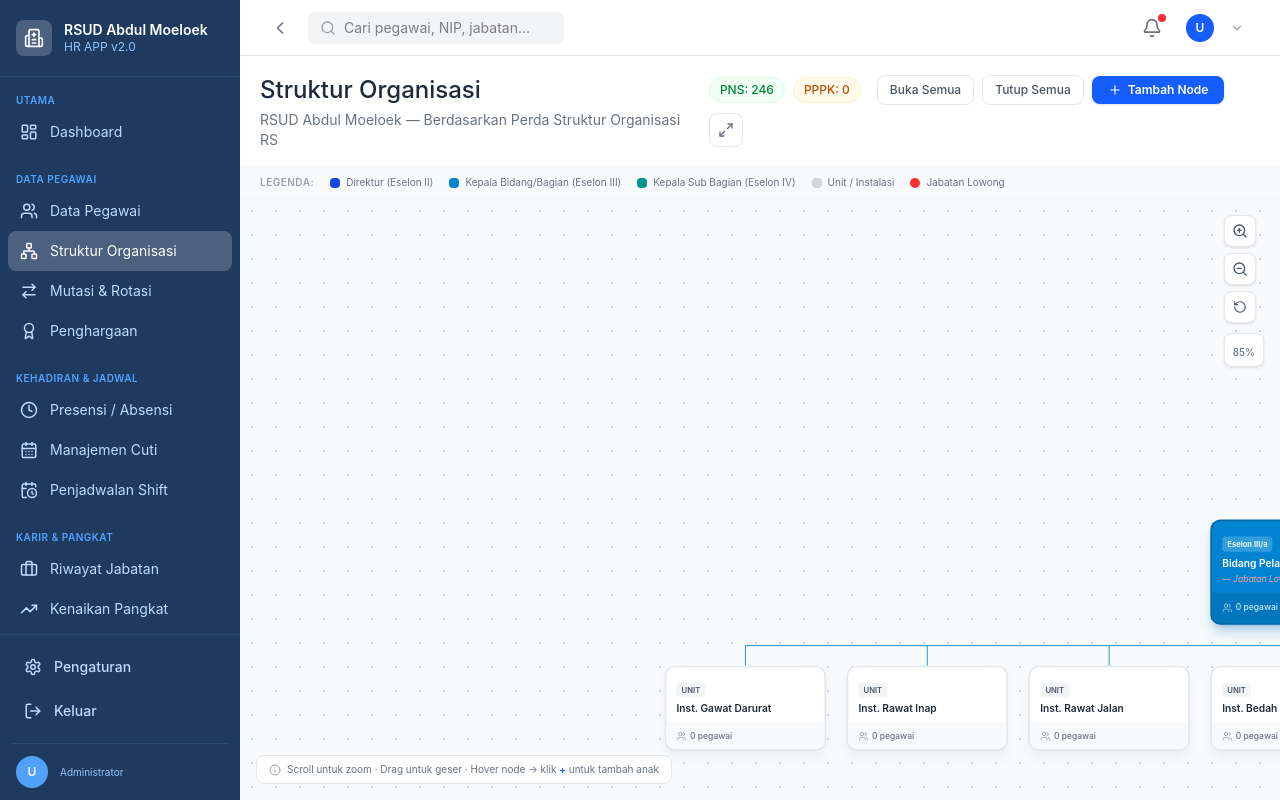
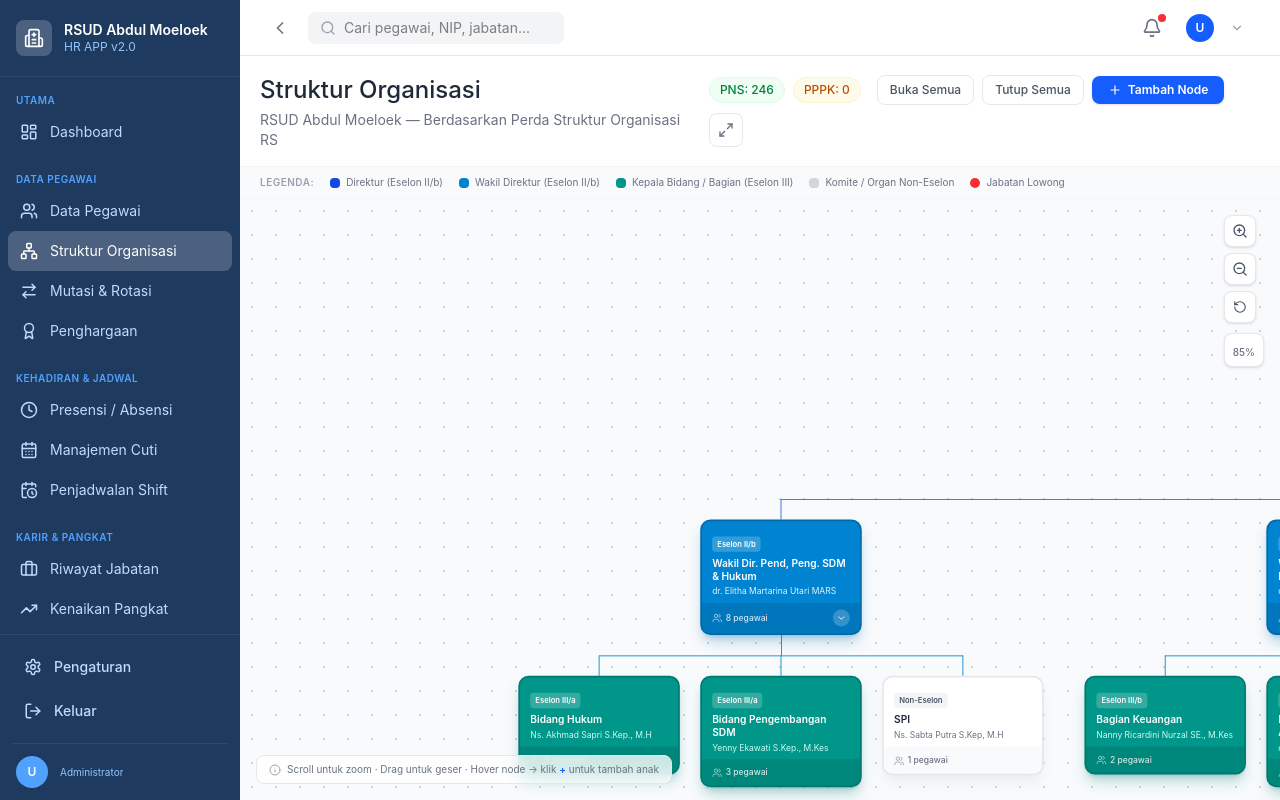
Before and after one commit to pipi2303/Kepegawaian, a React (Vite) app: page /organisasi in a window 1280 px wide. Built offline with nearby package versions, Linux system fonts and the light colour scheme; sample sign-in values are in the browser's storage.

Commit message:
Update files from Figma Make

```diff
--- a/src/app/pages/Laporan.tsx
+++ b/src/app/pages/Laporan.tsx
@@ -2,7 +2,7 @@ import React, { useState } from 'react';
 import { FileBarChart2, Download, Printer, Calendar, Users, TrendingUp, Target, Clock, Award } from 'lucide-react';
 import {
   BarChart, Bar, XAxis, YAxis, CartesianGrid, Tooltip, Legend, ResponsiveContainer,
-  PieChart, Pie, LineChart, Line,
+  PieChart, Pie, LineChart, Line, Cell,
 } from 'recharts';
 import { dataPegawai, chartKehadiran, chartGolongan, chartUnitKerja, dataSKP, dataKenaikanPangkat } from '../data/mockData';
 
@@ -53,9 +53,11 @@ const usiaData = [
 
 // Golongan with `fill` per bar – used by ColoredBar shape
 const GOLONGAN_COLORS = ['#93c5fd', '#3b82f6', '#1d4ed8', '#1e3a5f'];
-const chartGolonganColored = chartGolongan.map((entry: any, i: number) => ({
-  ...entry,
-  fill: GOLONGAN_COLORS[i % GOLONGAN_COLORS.length],
+// Strip `fill` from chart data to avoid recharts auto-generating null-keyed Cell nodes;
+// colours are applied via explicit <Cell> children instead.
+const chartGolonganColored = chartGolongan.map((entry: any) => ({
+  golongan: entry.golongan,
+  jumlah: entry.jumlah,
 }));
 
 const reportTypes = [
@@ -139,7 +141,7 @@ export default function Laporan() {
           </div>
 
           <div className="grid grid-cols-1 lg:grid-cols-2 gap-5">
-            {/* Distribusi Golongan – ColoredBar, no Cell */}
+            {/* Distribusi Golongan – explicit Cell children with unique keys */}
             <div className="bg-white rounded-xl border border-gray-100 shadow-sm p-5">
               <h3 className="text-gray-800 mb-4">Distribusi Golongan</h3>
               <ResponsiveContainer width="100%" height={220}>
@@ -148,7 +150,11 @@ export default function Laporan() {
                   <XAxis dataKey="golongan" tick={{ fontSize: 12 }} tickFormatter={v => `Gol. ${v}`} />
                   <YAxis tick={{ fontSize: 11 }} />
                   <Tooltip formatter={(val: any) => [`${val} pegawai`]} />
-                  <Bar dataKey="jumlah" radius={[4, 4, 0, 0]} isAnimationActive={false} />
+                  <Bar dataKey="jumlah" radius={[4, 4, 0, 0]} isAnimationActive={false}>
+                    {chartGolonganColored.map((_entry, index) => (
+                      <Cell key={`gol-cell-${index}`} fill={GOLONGAN_COLORS[index % GOLONGAN_COLORS.length]} />
+                    ))}
+                  </Bar>
                 </BarChart>
               </ResponsiveContainer>
             </div>
@@ -167,7 +173,7 @@ export default function Laporan() {
               </ResponsiveContainer>
             </div>
 
-            {/* Gender – fill in data, no Cell */}
+            {/* Gender – explicit Cell children with unique keys */}
             <div className="bg-white rounded-xl border border-gray-100 shadow-sm p-5">
               <h3 className="text-gray-800 mb-4">Komposisi Jenis Kelamin</h3>
               <div className="flex items-center">
@@ -182,7 +188,11 @@ export default function Laporan() {
                       paddingAngle={4}
                       dataKey="value"
                       isAnimationActive={false}
-                    />
+                    >
+                      {jenisKelaminData.map((entry, index) => (
+                        <Cell key={`pie-cell-${index}`} fill={entry.fill} />
+                      ))}
+                    </Pie>
                     <Tooltip formatter={(val: any) => [`${val} orang`]} />
                   </PieChart>
                 </ResponsiveContainer>
@@ -339,7 +349,11 @@ export default function Laporan() {
                 <XAxis dataKey="predikat" tick={{ fontSize: 11 }} />
                 <YAxis tick={{ fontSize: 11 }} />
                 <Tooltip formatter={(val: any) => [`${val} pegawai`]} />
-                <Bar dataKey="jumlah" radius={[4, 4, 0, 0]} isAnimationActive={false} />
+                <Bar dataKey="jumlah" radius={[4, 4, 0, 0]} isAnimationActive={false}>
+                  {skpDistribusi.map((_entry, index) => (
+                    <Cell key={`skp-cell-${index}`} fill={skpDistribusi[index].fill} />
+                  ))}
+                </Bar>
               </BarChart>
             </ResponsiveContainer>
           </div>
--- a/src/app/pages/OrganisasiTree.tsx
+++ b/src/app/pages/OrganisasiTree.tsx
@@ -35,7 +35,7 @@ function getAllNodes(tree: OrgNode): OrgNode[] {
   return [tree, ...(tree.children || []).flatMap(c => getAllNodes(c))];
 }
 
-// ─── Org Structure ──────────────────────────────────────────────────────────
+// ─── Org Structure (4 Level: RSUD → Direktur → Wakil Direktur → Kepala Bidang/Bagian)
 const ORG_DATA: OrgNode = {
   id: 'rsud',
   title: 'RSUD Abdul Moeloek',
@@ -47,86 +47,141 @@ const ORG_DATA: OrgNode = {
       title: 'Direktur',
       subtitle: 'Eselon II/b',
       type: 'eselon2',
-      pegawaiId: 'P016',
+      pegawaiId: 'P001',
       eselon: 'Eselon II/b',
+      unitKerja: 'Direktur',
       children: [
+        // ── Wakil Dir. Pendidikan, Pengembangan SDM dan Hukum ────────────
         {
-          id: 'bid-pelmed',
-          title: 'Bidang Pelayanan Medis',
-          subtitle: 'Eselon III/a',
+          id: 'wadir-pend',
+          title: 'Wakil Dir. Pend, Peng. SDM & Hukum',
+          subtitle: 'Eselon II/b',
           type: 'eselon3',
-          eselon: 'Eselon III/a',
-          isVacant: true,
-          unitKerja: 'Bidang Pelayanan Medis',
+          pegawaiId: 'P002',
+          eselon: 'Eselon II/b',
+          unitKerja: 'Wakil Direktur Pend, Peng. SDM dan Hukum',
           children: [
-            { id: 'igd', title: 'Inst. Gawat Darurat', type: 'unit', unitKerja: 'Instalasi Gawat Darurat (IGD)' },
-            { id: 'rawat-inap', title: 'Inst. Rawat Inap', type: 'unit', unitKerja: 'Instalasi Rawat Inap' },
-            { id: 'rawat-jalan', title: 'Inst. Rawat Jalan', type: 'unit', unitKerja: 'Instalasi Rawat Jalan' },
-            { id: 'ibs', title: 'Inst. Bedah Sentral', type: 'unit', unitKerja: 'Instalasi Bedah Sentral (IBS)' },
-            { id: 'icu', title: 'Inst. ICU / ICCU', type: 'unit', unitKerja: 'Instalasi ICU/ICCU' },
-            { id: 'kebidanan', title: 'Inst. Kebidanan & Kand.', type: 'unit', unitKerja: 'Instalasi Kebidanan & Kandungan' },
-            { id: 'rehab', title: 'Inst. Rehabilitasi Medis', type: 'unit', unitKerja: 'Instalasi Rehabilitasi Medis' },
+            {
+              id: 'bid-hukum',
+              title: 'Bidang Hukum',
+              subtitle: 'Eselon III/a',
+              type: 'eselon4',
+              pegawaiId: 'P008',
+              eselon: 'Eselon III/a',
+              unitKerja: 'Bidang Hukum',
+            },
+            {
+              id: 'bid-sdm',
+              title: 'Bidang Pengembangan SDM',
+              subtitle: 'Eselon III/a',
+              type: 'eselon4',
+              pegawaiId: 'P009',
+              eselon: 'Eselon III/a',
+              unitKerja: 'Bidang Pengembangan SDM',
+            },
+            {
+              id: 'spi',
+              title: 'SPI',
+              subtitle: 'Non-Eselon',
+              type: 'unit',
+              pegawaiId: 'P029',
+              unitKerja: 'SPI',
+            },
           ],
         },
+
+        // ── Wakil Dir. Umum dan Keuangan ─────────────────────────────────
         {
-          id: 'bid-kep',
-          title: 'Bidang Keperawatan',
-          subtitle: 'Eselon III/a',
+          id: 'wadir-umum',
+          title: 'Wakil Dir. Umum dan Keuangan',
+          subtitle: 'Eselon II/b',
           type: 'eselon3',
-          pegawaiId: 'P017',
-          eselon: 'Eselon III/a',
-          unitKerja: 'Bidang Keperawatan',
+          pegawaiId: 'P003',
+          eselon: 'Eselon II/b',
+          unitKerja: 'Wakil Direktur Umum dan Keuangan',
           children: [
-            { id: 'kep-igd', title: 'Kep. IGD', type: 'unit', unitKerja: 'Instalasi Gawat Darurat (IGD)' },
-            { id: 'kep-rawat-inap', title: 'Kep. Rawat Inap', type: 'unit', unitKerja: 'Instalasi Rawat Inap' },
-            { id: 'kep-icu', title: 'Kep. ICU/ICCU', type: 'unit', unitKerja: 'Instalasi ICU/ICCU' },
-            { id: 'kep-keb', title: 'Kep. Kebidanan', type: 'unit', unitKerja: 'Instalasi Kebidanan & Kandungan' },
+            {
+              id: 'bag-keuangan',
+              title: 'Bagian Keuangan',
+              subtitle: 'Eselon III/b',
+              type: 'eselon4',
+              pegawaiId: 'P005',
+              eselon: 'Eselon III/b',
+              unitKerja: 'Bagian Keuangan',
+            },
+            {
+              id: 'bag-perenc',
+              title: 'Bagian Perencanaan & Anggaran',
+              subtitle: 'Eselon III/b',
+              type: 'eselon4',
+              pegawaiId: 'P010',
+              eselon: 'Eselon III/b',
+              unitKerja: 'Bagian Perencanaan & Anggaran',
+            },
+            {
+              id: 'bag-umum',
+              title: 'Bagian Umum',
+              subtitle: 'Eselon III/b',
+              type: 'eselon4',
+              pegawaiId: 'P011',
+              eselon: 'Eselon III/b',
+              unitKerja: 'Bagian Umum',
+            },
           ],
         },
+
+        // ── Wakil Dir. Keperawatan, Pelayanan dan Penunjang Medik ─────────
         {
-          id: 'bid-penunjang',
-          title: 'Bidang Penunjang Medis',
-          subtitle: 'Eselon III/a',
+          id: 'wadir-kep',
+          title: 'Wakil Dir. Kep, Yanmed & Penunjang',
+          subtitle: 'Eselon II/b',
           type: 'eselon3',
-          eselon: 'Eselon III/a',
-          isVacant: true,
-          unitKerja: 'Bidang Penunjang Medis',
-          children: [
-            { id: 'farmasi', title: 'Inst. Farmasi', type: 'unit', unitKerja: 'Instalasi Farmasi' },
-            { id: 'lab', title: 'Inst. Laboratorium', type: 'unit', unitKerja: 'Instalasi Laboratorium' },
-            { id: 'radiologi', title: 'Inst. Radiologi', type: 'unit', unitKerja: 'Instalasi Radiologi' },
-            { id: 'gizi', title: 'Inst. Gizi', type: 'unit', unitKerja: 'Instalasi Gizi' },
-            { id: 'rekam-medis', title: 'Inst. Rekam Medis', type: 'unit', unitKerja: 'Instalasi Rekam Medis' },
-            { id: 'ipsrs', title: 'IPSRS', type: 'unit', unitKerja: 'IPSRS' },
-            { id: 'cssd', title: 'Inst. CSSD', type: 'unit', unitKerja: 'Instalasi CSSD' },
-          ],
-        },
-        {
-          id: 'bag-tu',
-          title: 'Bagian Tata Usaha',
-          subtitle: 'Eselon III/b',
-          type: 'eselon3',
-          pegawaiId: 'P019',
-          eselon: 'Eselon III/b',
-          unitKerja: 'Bagian Tata Usaha',
+          pegawaiId: 'P004',
+          eselon: 'Eselon II/b',
+          unitKerja: 'Wakil Direktur Keperawatan, Pelayanan dan Penunjang Medik',
           children: [
             {
-              id: 'subbag-kepeg',
-              title: 'Subbag Kepegawaian & Umum',
-              subtitle: 'Eselon IV/a',
+              id: 'bid-kep',
+              title: 'Bidang Keperawatan',
+              subtitle: 'Eselon III/a',
+              type: 'eselon4',
+              pegawaiId: 'P012',
+              eselon: 'Eselon III/a',
+              unitKerja: 'Bidang Keperawatan',
+            },
+            {
+              id: 'bid-yanmed',
+              title: 'Bidang Pelayanan Medik',
+              subtitle: 'Eselon III/a',
+              type: 'eselon4',
+              pegawaiId: 'P006',
+              eselon: 'Eselon III/a',
+              unitKerja: 'Bidang Pelayanan Medik',
+            },
+            {
+              id: 'bid-penunjang',
+              title: 'Bidang Penunjang Medik',
+              subtitle: 'Eselon III/a',
               type: 'eselon4',
               pegawaiId: 'P007',
-              eselon: 'Eselon IV/a',
-              unitKerja: 'Sub Bagian Kepegawaian & Umum',
+              eselon: 'Eselon III/a',
+              unitKerja: 'Bidang Penunjang Medik',
             },
             {
-              id: 'subbag-keu',
-              title: 'Subbag Keuangan',
-              subtitle: 'Eselon IV/a',
-              type: 'eselon4',
-              eselon: 'Eselon IV/a',
-              isVacant: true,
-              unitKerja: 'Sub Bagian Keuangan',
+              id: 'komite-medik',
+              title: 'Komite Medik',
+              subtitle: 'Non-Eselon',
+              type: 'unit',
+              pegawaiId: 'P030',
+              unitKerja: 'Komite Medik',
+            },
+            {
+              id: 'komite-kep',
+              title: 'Komite Keperawatan',
+              subtitle: 'Non-Eselon',
+              type: 'unit',
+              pegawaiId: 'P031',
+              unitKerja: 'Komite Keperawatan',
             },
           ],
         },
@@ -963,10 +1018,10 @@ export default function OrganisasiTree() {
       <div className="flex-shrink-0 bg-gray-50 border-b border-gray-100 px-5 py-2 flex items-center gap-4 overflow-x-auto">
         <p className="text-[10px] text-gray-400 font-semibold uppercase tracking-wider whitespace-nowrap">Legenda:</p>
         {[
-          { label: 'Direktur (Eselon II)', color: 'bg-blue-700' },
-          { label: 'Kepala Bidang/Bagian (Eselon III)', color: 'bg-sky-600' },
-          { label: 'Kepala Sub Bagian (Eselon IV)', color: 'bg-teal-600' },
-          { label: 'Unit / Instalasi', color: 'bg-gray-300' },
+          { label: 'Direktur (Eselon II/b)', color: 'bg-blue-700' },
+          { label: 'Wakil Direktur (Eselon II/b)', color: 'bg-sky-600' },
+          { label: 'Kepala Bidang / Bagian (Eselon III)', color: 'bg-teal-600' },
+          { label: 'Komite / Organ Non-Eselon', color: 'bg-gray-300' },
         ].map(l => (
           <div key={l.label} className="flex items-center gap-1.5 whitespace-nowrap">
             <div className={`w-2.5 h-2.5 rounded-sm ${l.color}`} />
```
